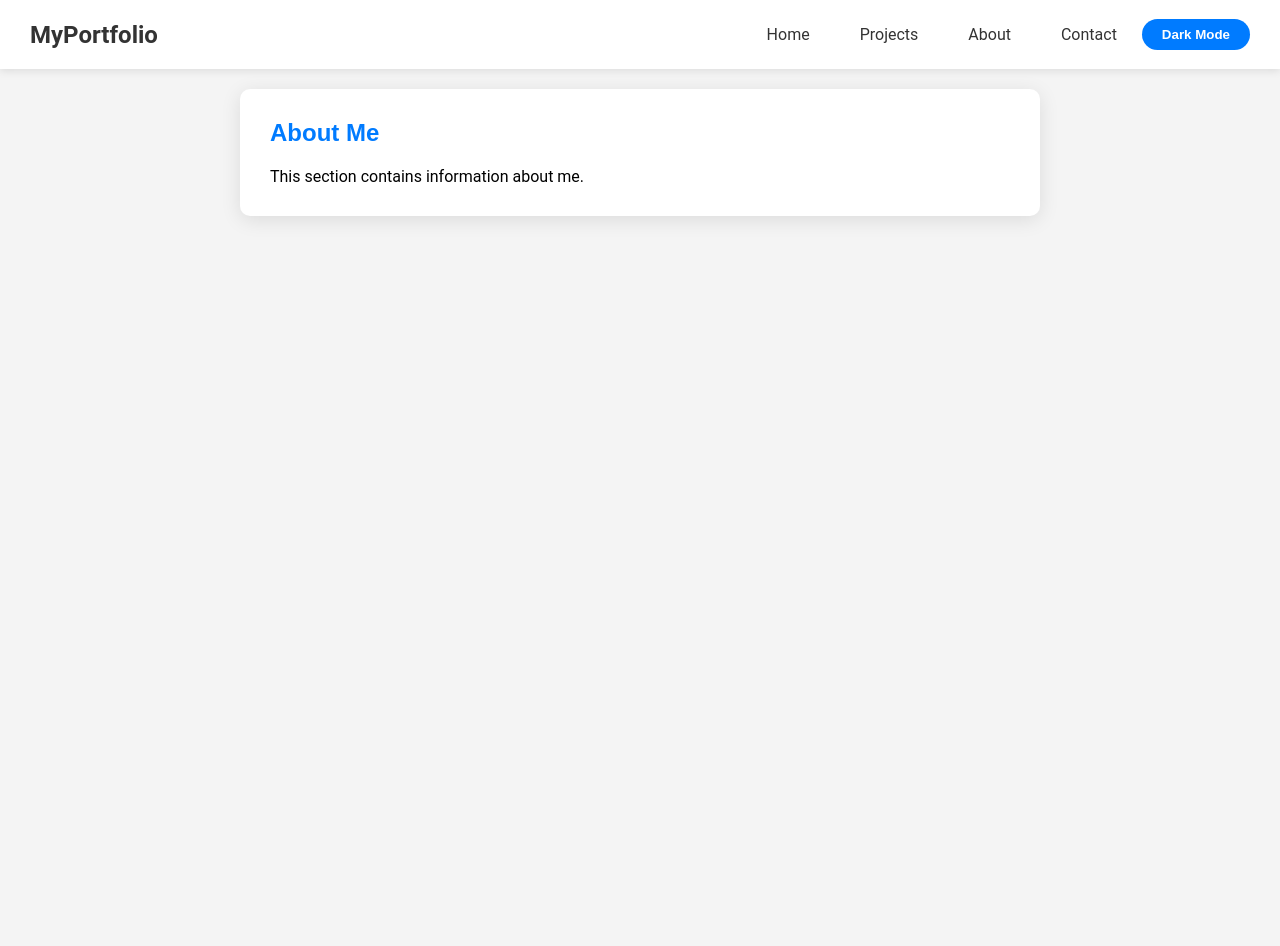
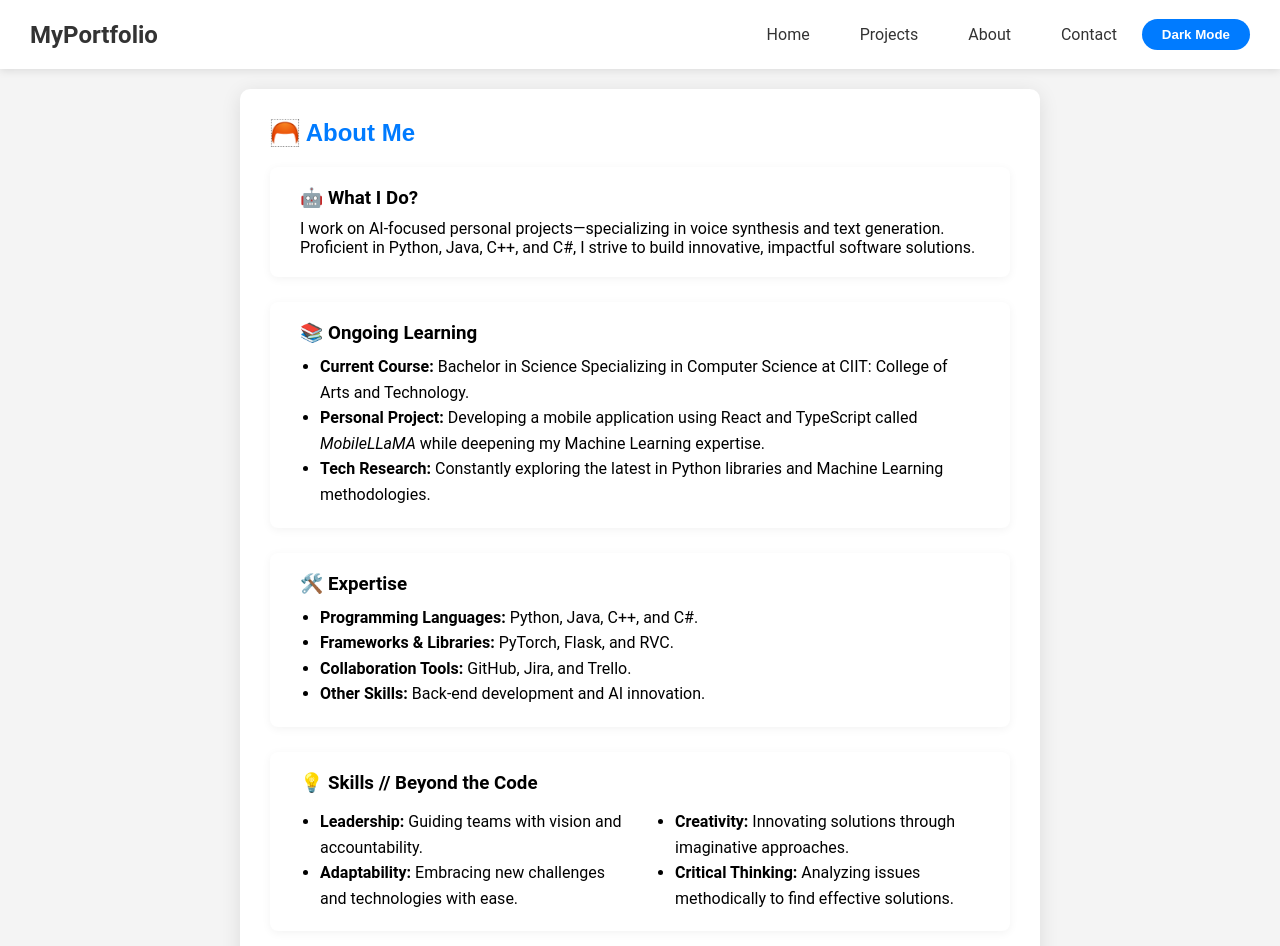
Before and after one commit to SchwarzNA/Portfolio, a React (Create React App) app: page /about in a window 1280 px wide. Shown: the top 946 px of the page. Before the commit the page ends 800 px from the top, so only its background shows below. Built offline with nearby package versions, Linux system fonts and the light colour scheme.

Commit message:
Updated: Home, Projects, About, and Contact
Included main details for the respective pages with a properly implemented dark/light mode.

```diff
--- a/src/components/About.js
+++ b/src/components/About.js
@@ -1,10 +1,77 @@
 import React from 'react';
+
 const About = () => {
-return (
-<div className="about">
-<h2>About Me</h2>
-<p>This section contains information about me.</p>
-</div>
-);
+  return (
+    <div className="about">
+      <h2>🦰 About Me</h2>
+
+      <section className="about-section what-i-do">
+        <h3>🤖 What I Do?</h3>
+        <p>
+          I work on AI-focused personal projects—specializing in voice synthesis and text generation. Proficient in Python, Java, C++, and C#, I strive to build innovative, impactful software solutions.
+        </p>
+      </section>
+
+      <section className="about-section ongoing-learning">
+        <h3>📚 Ongoing Learning</h3>
+        <ul>
+          <li>
+            <strong>Current Course:</strong> Bachelor in Science Specializing in Computer Science at CIIT: College of Arts and Technology.
+          </li>
+          <li>
+            <strong>Personal Project:</strong> Developing a mobile application using React and TypeScript called <em>MobileLLaMA</em> while deepening my Machine Learning expertise.
+          </li>
+          <li>
+            <strong>Tech Research:</strong> Constantly exploring the latest in Python libraries and Machine Learning methodologies.
+          </li>
+        </ul>
+      </section>
+
+      <section className="about-section expertise">
+        <h3>🛠️ Expertise</h3>
+        <ul>
+          <li>
+            <strong>Programming Languages:</strong> Python, Java, C++, and C#.
+          </li>
+          <li>
+            <strong>Frameworks & Libraries:</strong> PyTorch, Flask, and RVC.
+          </li>
+          <li>
+            <strong>Collaboration Tools:</strong> GitHub, Jira, and Trello.
+          </li>
+          <li>
+            <strong>Other Skills:</strong> Back-end development and AI innovation.
+          </li>
+        </ul>
+      </section>
+
+      <section className="about-section skills">
+        <h3>💡 Skills // Beyond the Code</h3>
+        <div className="skills-columns">
+          <div className="skills-column">
+            <ul>
+              <li>
+                <strong>Leadership:</strong> Guiding teams with vision and accountability.
+              </li>
+              <li>
+                <strong>Adaptability:</strong> Embracing new challenges and technologies with ease.
+              </li>
+            </ul>
+          </div>
+          <div className="skills-column">
+            <ul>
+              <li>
+                <strong>Creativity:</strong> Innovating solutions through imaginative approaches.
+              </li>
+              <li>
+                <strong>Critical Thinking:</strong> Analyzing issues methodically to find effective solutions.
+              </li>
+            </ul>
+          </div>
+        </div>
+      </section>
+    </div>
+  );
 };
+
 export default About;
--- a/src/components/Contact.js
+++ b/src/components/Contact.js
@@ -1,10 +1,43 @@
 import React from 'react';
+
 const Contact = () => {
-return (
-<div className="contact">
-<h2>Contact Me</h2>
-<p>Email: your.email@example.com</p>
-</div>
-);
+  return (
+    <div className="contact">
+      <h2>🤝 Let's Connect!</h2>
+
+      <div className="contact-top">
+        <div className="qr-code-container">
+          <img src="qr-code.png" alt="QR Code" className="qr-code" />
+        </div>
+        <div className="business-card-link-container">
+          <a
+            href="https://bit.ly/timothy-john-nicolas-business-card"
+            target="_blank"
+            rel="noopener noreferrer"
+            className="business-card-link rotated-link"
+          >
+            Business Card
+          </a>
+        </div>
+      </div>
+
+      <div className="contact-details">
+        <p>📞 +63-919-001-7425</p>
+        <p>✉️ nicolas.timothyjohn@gmail.com</p>
+        <p>
+          <span role="img" aria-label="LinkedIn">🔗</span>{" "}
+          <a
+            href="http://www.linkedin.com/in/timothy-john-nicolas"
+            target="_blank"
+            rel="noopener noreferrer"
+            className="linkedin-link"
+          >
+            LinkedIn Profile
+          </a>
+        </p>
+      </div>
+    </div>
+  );
 };
+
 export default Contact;
--- a/src/components/Home.js
+++ b/src/components/Home.js
@@ -1,10 +1,22 @@
 import React from 'react';
+
 const Home = () => {
-return (
-<div className="home">
-<h1>Welcome to My Portfolio</h1>
-<p>Hi! I'm Timothy John Nicolas, a web developer.</p>
-</div>
-);
+  return (
+    <div className="home">
+      <h1>👋 Welcome to My Portfolio</h1>
+      <p>
+        Hello! I’m <strong>Timothy John Nicolas</strong>.<br />
+        BS Computer Science graduate passionate about AI development and back-end programming.
+      </p>
+      <div className="home-image-container">
+        <img
+          src="my-picture.jpg"
+          alt="Timothy John Nicolas"
+          className="home-picture"
+        />
+      </div>
+    </div>
+  );
 };
+
 export default Home;
--- a/src/components/Projects.js
+++ b/src/components/Projects.js
@@ -3,7 +3,7 @@ import React from 'react';
 const Projects = () => {
   return (
     <div className="projects">
-      <h2>My Projects</h2>
+      <h2>💻 My Projects</h2>
 
       <div className="project">
         <h3>
@@ -12,7 +12,7 @@ const Projects = () => {
             target="_blank"
             rel="noopener noreferrer"
           >
-            🍽️ Recipe App - A Simple Recipe App for Android
+            🍽️ Recipe App - A Simple Recipe App for Android (Click Me!)
           </a>
         </h3>
         <h4 className="overview">Overview</h4>
@@ -30,7 +30,7 @@ const Projects = () => {
             target="_blank"
             rel="noopener noreferrer"
           >
-            <br /> 🎮 VortexTerra - Fanmade Terraria Wiki
+            <br /> 🎮 VortexTerra - Fanmade Terraria Wiki (Click Me!)
           </a>
         </h3>
         <h4 className="overview">Overview</h4>
@@ -48,7 +48,7 @@ const Projects = () => {
             target="_blank"
             rel="noopener noreferrer"
           >
-            <br /> 🌡️ ThermoApp - Android Temperature App
+            <br /> 🌡️ ThermoApp - Android Temperature App (Click Me!)
           </a>
         </h3>
         <h4 className="overview">Overview</h4>
@@ -66,7 +66,7 @@ const Projects = () => {
             target="_blank"
             rel="noopener noreferrer"
           >
-            <br /> 🖼️ HuSnap - Image Database for Archiving Art
+            <br /> 🖼️ HuSnap - Image Database for Archiving Art (Click Me!)
           </a>
         </h3>
         <h4 className="overview">Overview</h4>
@@ -84,7 +84,7 @@ const Projects = () => {
             target="_blank"
             rel="noopener noreferrer"
           >
-            <br /> 🎬 MiNotes - Video Summarizer Using AI
+            <br /> 🎬 MiNotes - Video Summarizer Using AI (Click Me!)
           </a>
         </h3>
         <h4 className="overview">Overview</h4>
--- a/src/styles.css
+++ b/src/styles.css
@@ -5,37 +5,7 @@
     box-sizing: border-box;
   }
 
-/* Style for project title links */
-.projects .project a {
-    text-decoration: none; /* Removes underline */
-    transition: color 0.3s;
-  }
-
-/* Ensure the description text in the project bullets is justified */
-.projects .project .description {
-    list-style-type: disc;
-    padding-left: 20px; /* Indent bullet points */
-    margin-top: 5px;
-  }
-
-  .projects .project .description li {
-    text-align: justify;
-  }
-
-  /* Add extra spacing between the title and the overview */
-  .projects .project h4.overview {
-    margin-top: 15px;
-    margin-bottom: 10px;
-  }
-
-
-  /* Dark mode: force title links to be white */
-  body.dark .projects .project a,
-  body.dark .projects .project a:visited,
-  body.dark .projects .project a:active {
-    color: #ffffff;
-  }
-
+  /* Global font and background */
   body, html {
     height: 100%;
     font-family: 'Poppins', 'Roboto', 'Arial', sans-serif;
@@ -55,7 +25,6 @@
     --button-bg: #007bff;
     --button-text: #ffffff;
   }
-
   body.dark {
     --bg-color: #1f1f1f;        /* Dark gray */
     --text-color: #fff;
@@ -76,19 +45,16 @@
     background-color: var(--navbar-bg);
     box-shadow: 0 2px 8px rgba(0,0,0,0.1);
   }
-
   .navbar .brand a {
     font-size: 1.5rem;
     font-weight: bold;
     color: var(--navbar-text);
     text-decoration: none;
   }
-
   .navbar .nav-links {
     display: flex;
     align-items: center;
   }
-
   .navbar .nav-links a {
     color: var(--navbar-text);
     text-decoration: none;
@@ -96,7 +62,6 @@
     padding: 10px 15px;
     transition: color 0.3s;
   }
-
   .navbar .nav-links a:hover {
     color: var(--hover-color);
   }
@@ -112,7 +77,6 @@
     font-weight: 600;
     transition: background-color 0.3s;
   }
-
   .theme-toggle-btn:hover {
     background-color: var(--hover-color);
   }
@@ -127,7 +91,6 @@
     box-shadow: 0 4px 20px rgba(0, 0, 0, 0.1);
     transition: transform 0.3s ease, box-shadow 0.3s ease;
   }
-
   .home:hover, .projects:hover, .about:hover, .contact:hover {
     transform: translateY(-3px);
     box-shadow: 0 8px 30px rgba(0, 0, 0, 0.15);
@@ -140,3 +103,126 @@
     color: var(--hover-color);
     margin-bottom: 20px;
   }
+
+  /* Projects Page Specific */
+  .projects .project a {
+    text-decoration: none;
+    transition: color 0.3s;
+  }
+  .projects .project .description {
+    list-style-type: disc;
+    padding-left: 20px;
+    margin-top: 5px;
+  }
+  .projects .project .description li {
+    text-align: justify;
+  }
+  .projects .project h4.overview {
+    margin-top: 15px;
+    margin-bottom: 10px;
+  }
+  /* Dark and Light mode for project links */
+  body.dark .projects .project a,
+  body.dark .projects .project a:visited,
+  body.dark .projects .project a:active {
+    color: #ffffff;
+  }
+  body.light .projects .project a,
+  body.light .projects .project a:visited,
+  body.light .projects .project a:active {
+    color: #000;
+  }
+
+  /* Home Page Image */
+  .home-image-container {
+    display: flex;
+    justify-content: center;
+    margin-top: 30px;
+  }
+  .home-picture {
+    width: 200px;
+    height: 200px;
+    object-fit: cover;
+    border-radius: 50%;
+    box-shadow: 0px 4px 12px rgba(0, 0, 0, 0.2);
+  }
+
+  /* About & Contact Section Cards */
+  .about .about-section,
+  .contact {
+    background: var(--card-bg);
+    padding: 20px 30px;
+    border-radius: 8px;
+    margin-bottom: 25px;
+    box-shadow: 0 2px 10px rgba(0,0,0,0.05);
+  }
+  .about h3 {
+    margin-bottom: 10px;
+  }
+  .about ul {
+    list-style: disc;
+    padding-left: 20px;
+    line-height: 1.6;
+  }
+
+  /* Skills Columns in About */
+  .skills-columns {
+    display: flex;
+    gap: 30px;
+    margin-top: 15px;
+  }
+  .skills-column {
+    flex: 1;
+  }
+
+  /* Contact Top Layout - QR Code & Business Card Link in Column */
+  .contact-top {
+    display: flex;
+    flex-direction: column;
+    align-items: center;
+    gap: 10px;
+    margin-bottom: 20px;
+  }
+  .qr-code-container {
+    display: flex;
+    justify-content: center;
+    align-items: center;
+  }
+  .qr-code-container img.qr-code {
+    width: 200px;
+    border: 2px solid #ddd;
+    border-radius: 8px;
+  }
+
+  /* Business Card Link Styling (Normal Rotation) */
+  .business-card-link-container {
+    text-align: center;
+  }
+  .business-card-link-container .business-card-link {
+    display: inline-block;
+    color: var(--text-color);
+    text-decoration: none;
+    font-weight: bold;
+    padding: 8px 12px;
+    border: 1px solid var(--text-color);
+    border-radius: 4px;
+    transition: transform 0.3s ease;
+  }
+  .business-card-link-container .business-card-link:hover {
+    transform: scale(1.05);
+  }
+
+  /* Contact Details */
+  .contact-details p {
+    margin: 8px 0;
+    font-size: 1rem;
+  }
+  .linkedin-link {
+    color: var(--text-color);
+    text-decoration: none;
+    border-bottom: 1px dashed transparent;
+    transition: border-bottom 0.3s;
+  }
+  .linkedin-link:hover {
+    border-bottom: 1px dashed var(--text-color);
+  }
```
Also changed, not shown: public/qr-code.png (added), 1 other file (tests, documents, lock files or other folders).
